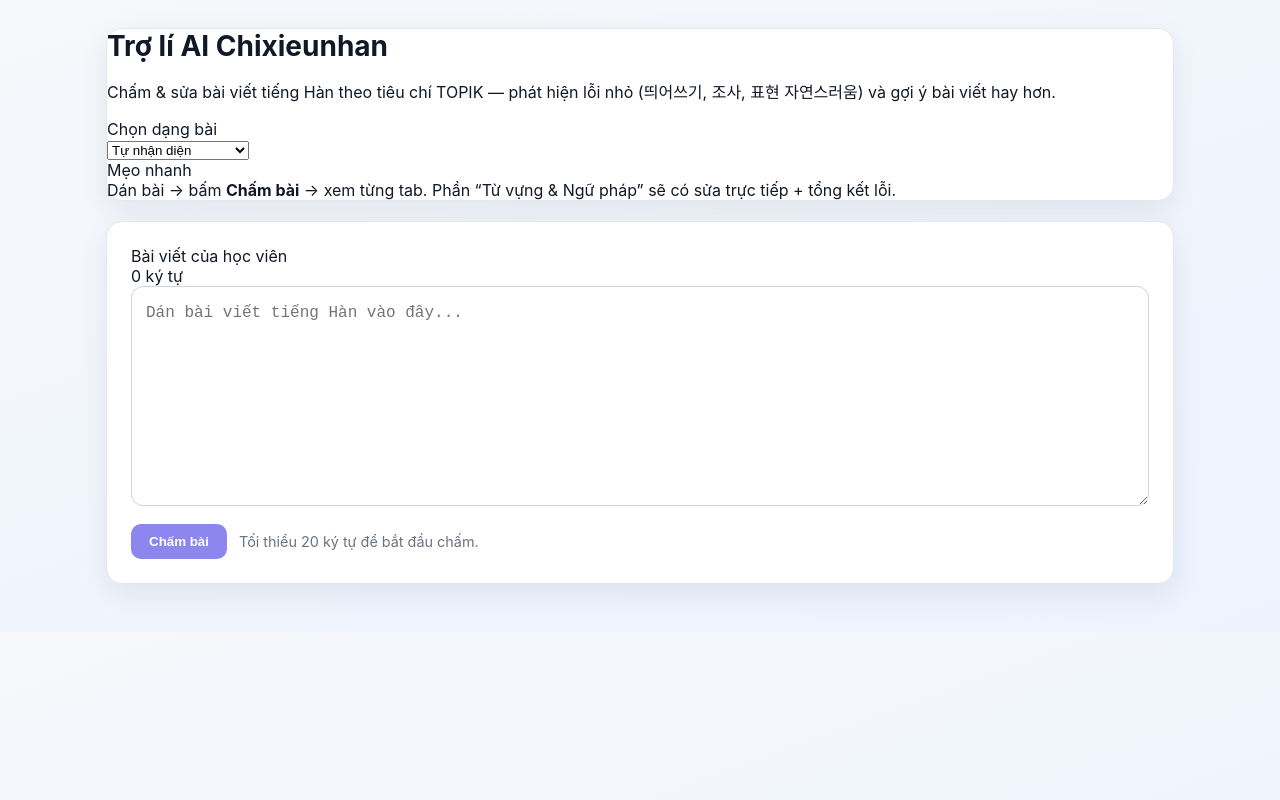
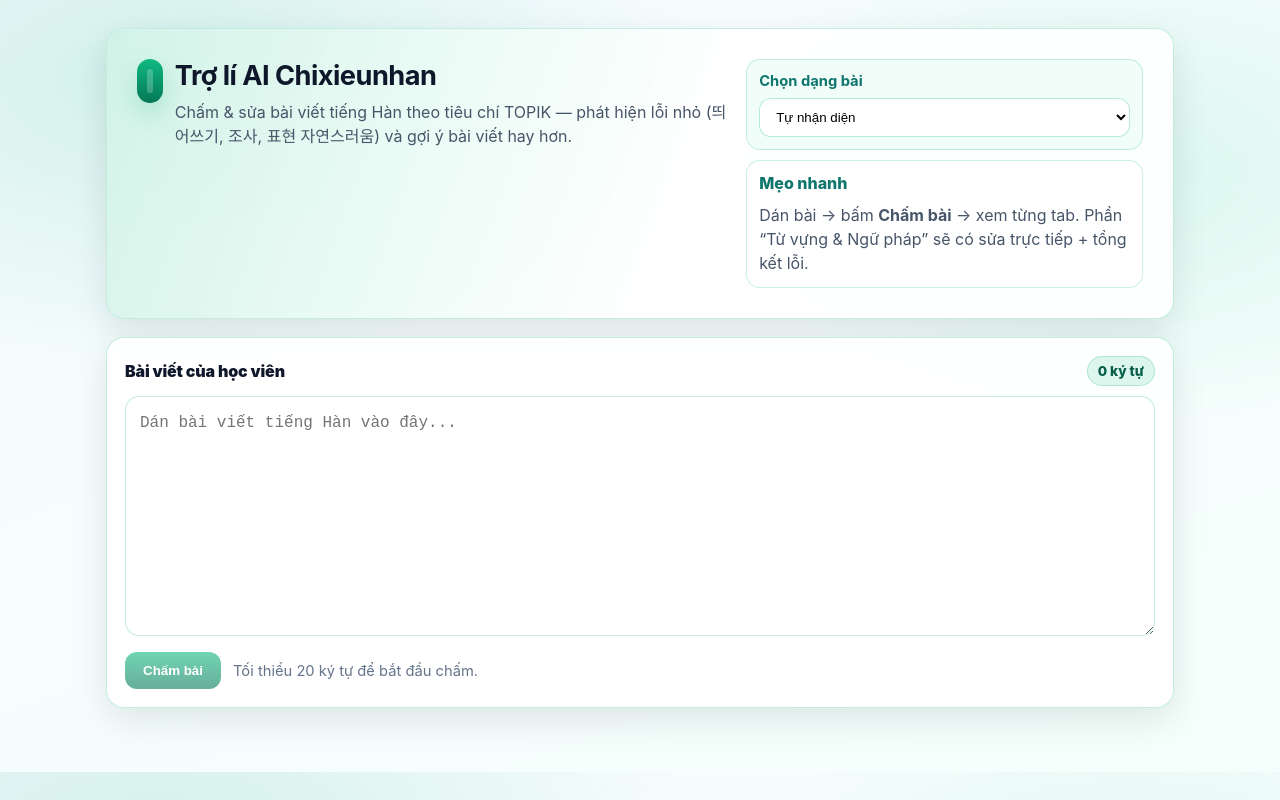
Before and after one commit to chixieunhan1/korean-ai-grader, a Next.js app: page / in a window 1280 px wide. Built offline with nearby package versions, Linux system fonts and the light colour scheme.

Commit message:
Update globals.css

```diff
--- a/app/globals.css
+++ b/app/globals.css
@@ -1,209 +1,351 @@
 :root {
   color-scheme: light;
+  --mint-50: #ecfdf5;
+  --mint-100: #d1fae5;
+  --mint-200: #a7f3d0;
+  --mint-300: #6ee7b7;
+  --mint-400: #34d399;
+  --mint-500: #10b981;
+  --mint-600: #059669;
+  --mint-700: #047857;
+
+  --ink: #0f172a;
+  --muted: #475569;
+  --border: #e5e7eb;
+  --shadow: 0 12px 34px rgba(15, 23, 42, 0.10);
 }
 
-* {
-  box-sizing: border-box;
-}
+* { box-sizing: border-box; }
 
 body {
   margin: 0;
   font-family: Inter, system-ui, -apple-system, BlinkMacSystemFont, 'Segoe UI', sans-serif;
-  background: linear-gradient(160deg, #f6f8fb 0%, #edf2ff 100%);
-  color: #111827;
+  background:
+    radial-gradient(900px 500px at 12% 10%, rgba(16, 185, 129, 0.16), transparent 60%),
+    radial-gradient(700px 420px at 88% 22%, rgba(52, 211, 153, 0.14), transparent 60%),
+    linear-gradient(160deg, #f7fbff 0%, #f4fffb 100%);
+  color: var(--ink);
 }
 
 .page {
   max-width: 1100px;
   margin: 0 auto;
-  padding: 28px 16px 48px;
+  padding: 28px 16px 64px;
   display: grid;
-  gap: 20px;
+  gap: 18px;
 }
 
 .card {
-  background: #fff;
-  border-radius: 16px;
-  box-shadow: 0 10px 30px rgba(15, 23, 42, 0.08);
-  border: 1px solid #e5e7eb;
+  background: rgba(255, 255, 255, 0.92);
+  backdrop-filter: blur(6px);
+  border-radius: 18px;
+  box-shadow: var(--shadow);
+  border: 1px solid var(--border);
 }
 
-.input-card {
-  padding: 24px;
+.mintBorder {
+  border: 1px solid rgba(16, 185, 129, 0.25);
 }
 
-h1 {
-  margin: 0;
-  font-size: 1.75rem;
+/* HERO */
+.hero {
+  padding: 18px;
+  border: 1px solid rgba(16, 185, 129, 0.25);
+  overflow: hidden;
+  position: relative;
 }
 
-.subtitle {
-  margin: 8px 0 16px;
-  color: #4b5563;
+.hero:before {
+  content: "";
+  position: absolute;
+  inset: -2px;
+  background:
+    linear-gradient(110deg, rgba(16,185,129,0.18), rgba(52,211,153,0.10), transparent 55%);
+  pointer-events: none;
+}
+
+.heroTop {
+  position: relative;
+  display: grid;
+  grid-template-columns: 1.2fr 0.8fr;
+  gap: 14px;
+  padding: 12px;
+}
+
+@media (max-width: 920px) {
+  .heroTop { grid-template-columns: 1fr; }
+}
+
+.brand {
+  display: flex;
+  gap: 12px;
+  align-items: flex-start;
+}
+
+.logoDot {
+  width: 44px;
+  height: 44px;
+  border-radius: 14px;
+  background: linear-gradient(180deg, var(--mint-500), var(--mint-700));
+  box-shadow: 0 12px 24px rgba(16,185,129,0.25);
+  position: relative;
+}
+
+.logoDot:after {
+  content: "";
+  position: absolute;
+  inset: 10px;
+  border-radius: 10px;
+  background: rgba(255,255,255,0.22);
+}
+
+.heroTitle {
+  margin: 0;
+  font-size: 1.7rem;
+  letter-spacing: -0.02em;
+}
+
+.heroSub {
+  margin: 8px 0 0;
+  color: var(--muted);
+  line-height: 1.5;
+}
+
+/* Controls */
+.controls {
+  display: grid;
+  gap: 10px;
+  align-content: start;
+}
+
+.control {
+  background: rgba(236, 253, 245, 0.72);
+  border: 1px solid rgba(16,185,129,0.22);
+  border-radius: 14px;
+  padding: 12px;
+}
+
+.controlLabel {
+  font-weight: 700;
+  color: #0f766e;
+  margin-bottom: 8px;
+  font-size: 0.92rem;
+}
+
+.select {
+  width: 100%;
+  border: 1px solid rgba(16,185,129,0.30);
+  border-radius: 12px;
+  padding: 10px 12px;
+  background: #fff;
+  outline: none;
+}
+
+.select:focus {
+  box-shadow: 0 0 0 4px rgba(16,185,129,0.15);
+  border-color: rgba(16,185,129,0.55);
+}
+
+.scoreCard, .tipCard {
+  background: #fff;
+  border: 1px solid rgba(16,185,129,0.22);
+  border-radius: 14px;
+  padding: 12px;
+}
+
+.scoreTitle, .tipTitle {
+  font-weight: 800;
+  color: #0f766e;
+  margin-bottom: 10px;
+}
+
+.scoreGrid {
+  display: grid;
+  grid-template-columns: 1fr 1fr;
+  gap: 8px;
+}
+
+.scoreItem {
+  border: 1px dashed rgba(16,185,129,0.35);
+  border-radius: 12px;
+  padding: 10px;
+  background: rgba(236, 253, 245, 0.55);
+}
+
+.scoreItem.total {
+  grid-column: 1 / -1;
+  background: linear-gradient(180deg, rgba(16,185,129,0.18), rgba(236,253,245,0.7));
+  border-style: solid;
+}
+
+.scoreK { font-size: 0.86rem; color: #0f766e; font-weight: 700; }
+.scoreV { font-size: 1.25rem; font-weight: 900; margin-top: 4px; }
+
+.scoreNote {
+  margin-top: 10px;
+  color: #065f46;
+  font-weight: 700;
+  font-size: 0.92rem;
+}
+
+.tipText { color: var(--muted); line-height: 1.5; }
+
+/* Input */
+.input-card { padding: 18px; }
+
+.inputHeader {
+  display: flex;
+  align-items: center;
+  justify-content: space-between;
+  gap: 12px;
+  margin-bottom: 10px;
+}
+
+.inputTitle {
+  font-weight: 900;
+  letter-spacing: -0.01em;
+}
+
+.pill {
+  padding: 6px 10px;
+  border-radius: 999px;
+  background: rgba(16,185,129,0.14);
+  border: 1px solid rgba(16,185,129,0.25);
+  color: #065f46;
+  font-weight: 800;
+  font-size: 0.85rem;
 }
 
 .writer {
   width: 100%;
-  min-height: 220px;
+  min-height: 240px;
   resize: vertical;
-  border: 1px solid #cbd5e1;
-  border-radius: 12px;
+  border: 1px solid rgba(16,185,129,0.25);
+  border-radius: 14px;
   padding: 14px;
   font-size: 1rem;
   line-height: 1.6;
+  background: rgba(255,255,255,0.95);
 }
 
 .writer:focus {
-  outline: 2px solid #a5b4fc;
-  border-color: #818cf8;
+  outline: none;
+  box-shadow: 0 0 0 4px rgba(16,185,129,0.14);
+  border-color: rgba(16,185,129,0.55);
 }
 
 .action-row {
-  margin-top: 14px;
+  margin-top: 12px;
   display: flex;
   align-items: center;
   gap: 12px;
+  flex-wrap: wrap;
 }
 
 .grade-btn {
   border: none;
-  background: #4f46e5;
-  color: #fff;
-  font-weight: 600;
-  border-radius: 10px;
-  padding: 10px 18px;
+  font-weight: 800;
+  border-radius: 12px;
+  padding: 11px 18px;
   cursor: pointer;
 }
 
-.grade-btn:disabled {
-  opacity: 0.65;
-  cursor: not-allowed;
+.mintBtn {
+  background: linear-gradient(180deg, var(--mint-500), var(--mint-700));
+  color: #fff;
+  box-shadow: 0 16px 26px rgba(16,185,129,0.22);
 }
 
-.hint {
-  color: #6b7280;
-  font-size: 0.9rem;
-}
+.mintBtn:hover { filter: brightness(1.03); transform: translateY(-1px); }
+.mintBtn:active { transform: translateY(0px); }
 
-.error-msg {
-  color: #b91c1c;
-  margin-top: 10px;
-}
+.grade-btn:disabled { opacity: 0.6; cursor: not-allowed; box-shadow: none; }
 
-.result-card {
-  overflow: hidden;
-}
+.hint { color: #64748b; font-size: 0.92rem; }
+
+.error-msg { color: #b91c1c; font-weight: 700; }
+
+/* Results */
+.result-card { overflow: hidden; }
 
 .tabs {
   display: flex;
   flex-wrap: wrap;
-  border-bottom: 1px solid #e5e7eb;
-  padding: 8px;
+  border-bottom: 1px solid rgba(16,185,129,0.18);
+  padding: 10px;
   gap: 8px;
+  background: rgba(236, 253, 245, 0.55);
 }
 
 .tab {
   border: 1px solid transparent;
-  background: #f3f4f6;
+  background: #ffffff;
   border-radius: 999px;
   padding: 8px 12px;
   cursor: pointer;
-  color: #374151;
+  color: #0f172a;
+  font-weight: 700;
 }
 
 .tab.active {
-  background: #e0e7ff;
-  color: #3730a3;
-  border-color: #c7d2fe;
+  background: rgba(16,185,129,0.14);
+  color: #065f46;
+  border-color: rgba(16,185,129,0.35);
 }
 
 .panel {
-  padding: 20px 24px 28px;
+  padding: 18px 18px 22px;
   line-height: 1.8;
   white-space: pre-wrap;
 }
 
-.annotated {
-  display: grid;
-  gap: 10px;
+.annotated { display: grid; gap: 12px; }
+
+.annotatedBox {
+  border: 1px solid rgba(16,185,129,0.20);
+  background: #fff;
+  border-radius: 14px;
+  padding: 14px;
 }
 
-.legend {
-  display: flex;
-  gap: 8px;
-  align-items: center;
+.noteBox {
+  border: 1px solid rgba(16,185,129,0.18);
+  background: rgba(236, 253, 245, 0.42);
+  border-radius: 14px;
+  padding: 14px;
 }
 
-.err {
-  color: #dc2626;
-  font-weight: 600;
+.legend { display: flex; gap: 8px; align-items: center; }
+
+.err { color: #dc2626; font-weight: 800; }
+.fix { color: #16a34a; font-weight: 800; }
+.arrow { color: #64748b; font-weight: 800; }
+
+.twoCols {
+  display: grid;
+  grid-template-columns: 1fr 1fr;
+  gap: 12px;
 }
 
-.fix {
-  color: #16a34a;
-  font-weight: 600;
+@media (max-width: 860px) {
+  .twoCols { grid-template-columns: 1fr; }
 }
 
-.arrow {
-  color: #6b7280;
-  font-weight: 600;
-}
-.summary-block{
-  white-space: pre-wrap;
-  margin: 12px 0 0;
-  padding: 14px 16px;
-  border-radius: 12px;
-  background: #f9fafb;
-  border: 1px solid #e5e7eb;
-  line-height: 1.7;
-  font-size: 0.98rem;
-}
-.subnote{
-  margin-top: 8px;
-  color: #111827;
+.listCard {
+  border: 1px solid rgba(16,185,129,0.18);
+  background: #fff;
+  border-radius: 14px;
+  padding: 12px;
 }
 
-.issues h3{
-  margin: 18px 0 8px;
-  font-size: 1.05rem;
+.listTitle {
+  font-weight: 900;
+  color: #0f766e;
+  margin-bottom: 10px;
 }
 
-.issues ul{
-  margin: 0;
-  padding-left: 18px;
-}
+.list { margin: 0; padding-left: 18px; display: grid; gap: 10px; }
 
-.issues li{
-  margin: 10px 0;
-}
+.explain { margin-top: 4px; color: #475569; }
 
-.explain{
-  margin-top: 4px;
-  color: #374151;
-}
-.err {
-  position: relative;
-  cursor: help;
-  border-bottom: 2px dashed #ef4444;
-}
-
-.err:hover::after {
-  content: attr(data-explain);
-  position: absolute;
-  left: 0;
-  top: calc(100% + 10px);
-
-  width: 340px;
-  background: #ecfeff;
-  border: 1px solid #99f6e4;
-
-  padding: 10px 12px;
-  border-radius: 10px;
-
-  font-size: 14px;
-  line-height: 1.5;
-
-  box-shadow: 0 10px 25px rgba(0,0,0,0.15);
-
-  z-index: 999;
-}
+.empty { color: #64748b; }
```
